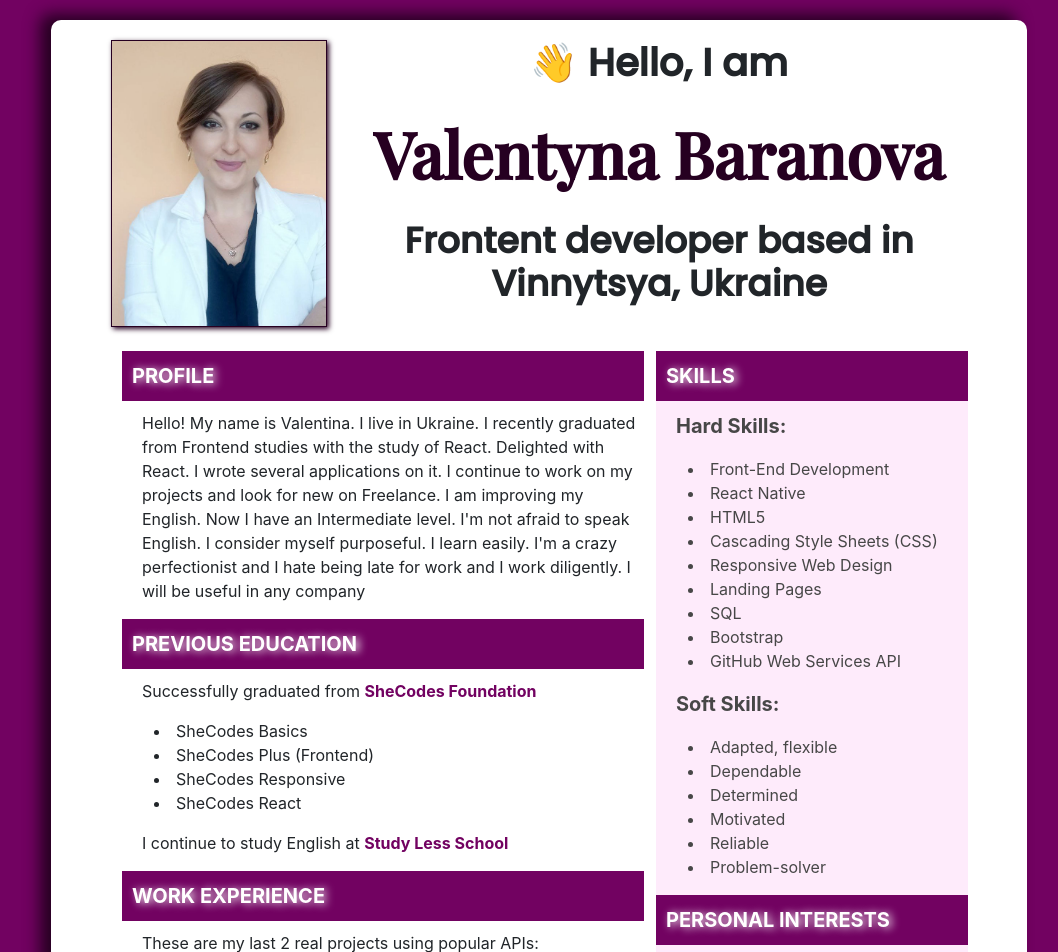
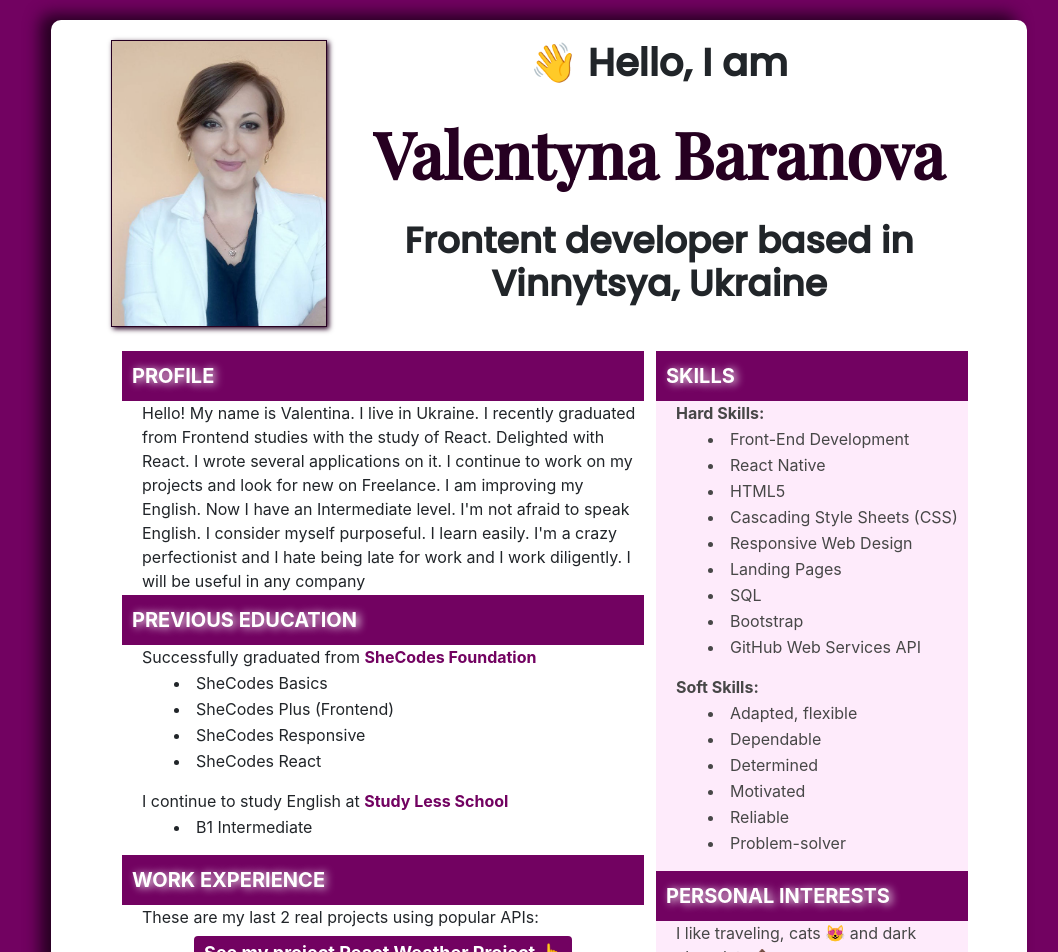
Before and after one commit to ValentynaBaranova/my_portfolio_react_project, a React (Create React App) app: page / in a window 1280 px wide. Shown: the top 952 px of the page, without its empty margins (101-1159 px from the left). Built offline with nearby package versions, Linux system fonts and the light colour scheme.

Commit message:
Corected text size

```diff
--- a/src/App.css
+++ b/src/App.css
@@ -43,11 +43,12 @@ h4 {
   margin-bottom: 10px;
 }
 
-p {
-  margin-top: 10px;
-  font-weight: normal;
-  font-size: 20px;
+p,
+li {
+  font-size: 16px;
+  text-align: left;
   padding-left: 20px;
+  margin-bottom: 2px;
 }
 
 ul {
@@ -103,9 +104,6 @@ ul {
 footer {
   text-align: center;
   margin: 60px 0 30px;
-}
-footer p {
-  font-size: 16px;
 }
 
 footer a,
@@ -167,12 +165,6 @@ footer a,
   padding: 0 !important;
 }
 
-.right_part p,
-.main_block li {
-  font-size: 16px;
-  text-align: left;
-}
-
 @media screen and (max-width: 780px) {
   h2 {
     font-size: 24px;
--- a/src/LeftSide.js
+++ b/src/LeftSide.js
@@ -43,6 +43,9 @@ export default function RightSide() {
           Study Less School
         </a>
       </p>
+      <ul>
+        <li>B1 Intermediate</li>
+      </ul>
       <div className="title">WORK EXPERIENCE</div>
       <p>These are my last 2 real projects using popular APIs:</p>
       <div className="project">
```
